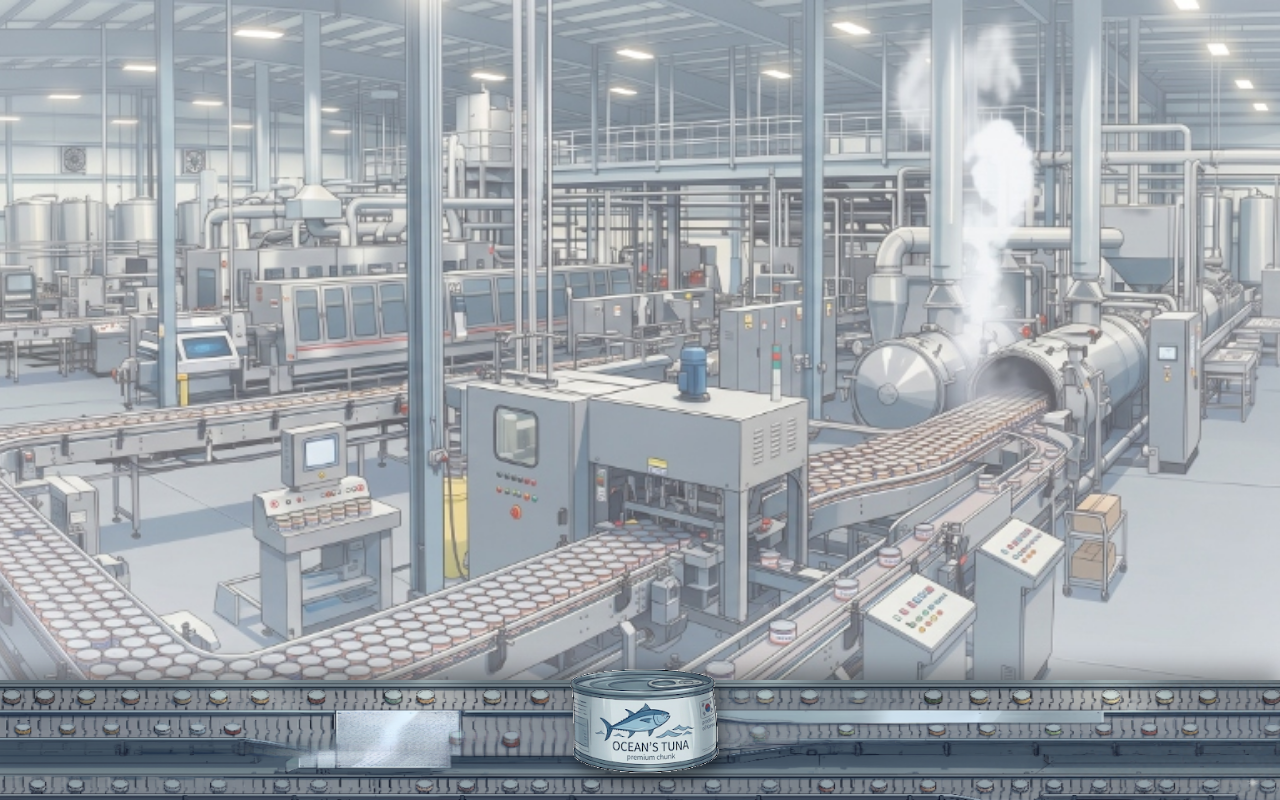
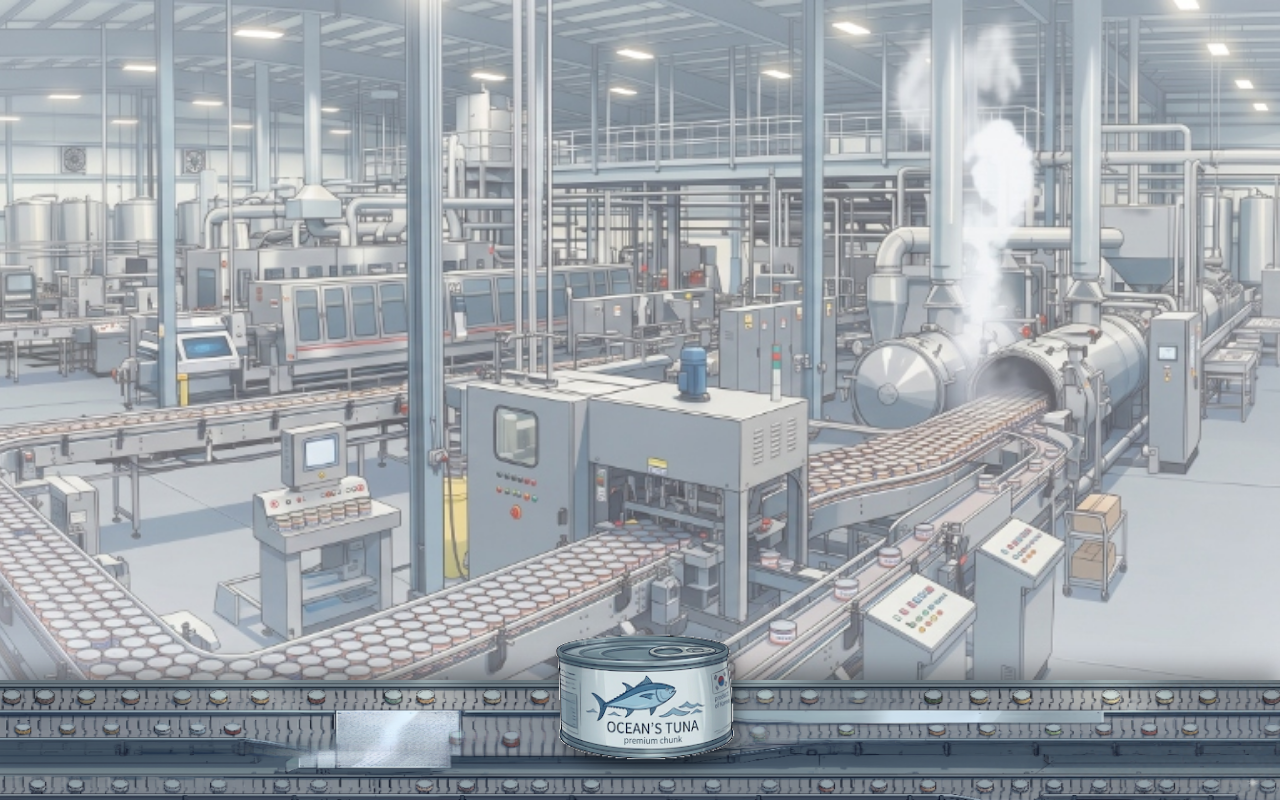
Before and after one commit to Yejin20181292/Tuna-Rain, a Vue app: page / in a window 1280 px wide. Built offline with nearby package versions, Linux system fonts and the light colour scheme.

Commit message:
사이즈, 위치이동

```diff
--- a/src/App.vue
+++ b/src/App.vue
@@ -187,10 +187,10 @@ onUnmounted(() => {
 
 .tuna-can-static {
   position: absolute;
-  bottom: 25px; /* Moved slightly upwards as requested */
+  bottom: 38px; /* Moved slightly further upwards */
   left: 50%;
   transform: translate(calc(-50% + v-bind(offsetXPx)), 0) rotate(v-bind(rotationDeg));
-  height: 112px; /* 1.5x larger than 75px */
+  height: 135px; /* Larger size */
   transition: transform 0.15s cubic-bezier(0.25, 0.46, 0.45, 0.94); /* Smooth slide and tilt transition */
   transform-origin: bottom center; /* Pivot from the bottom for natural tilt */
 }
```
